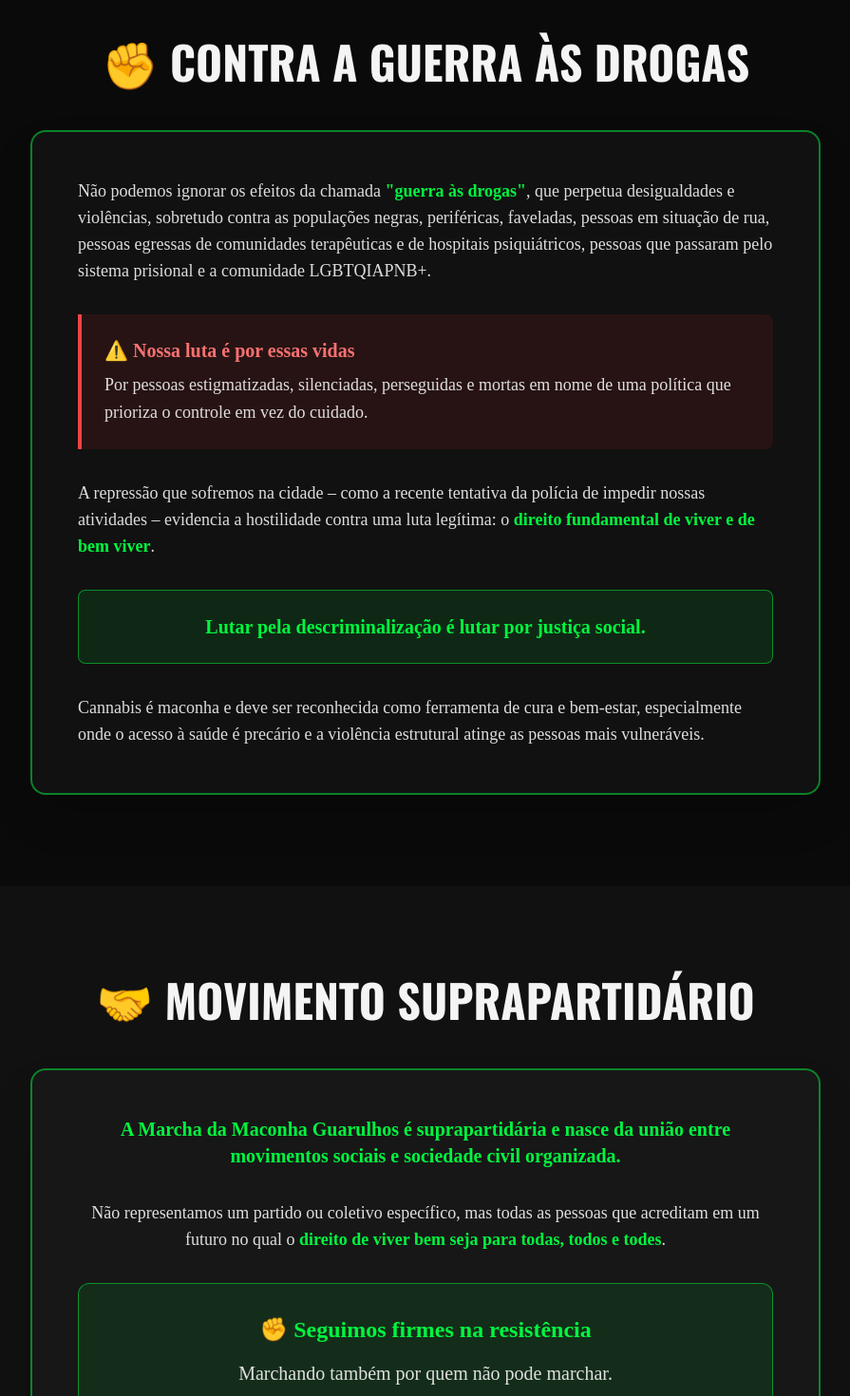
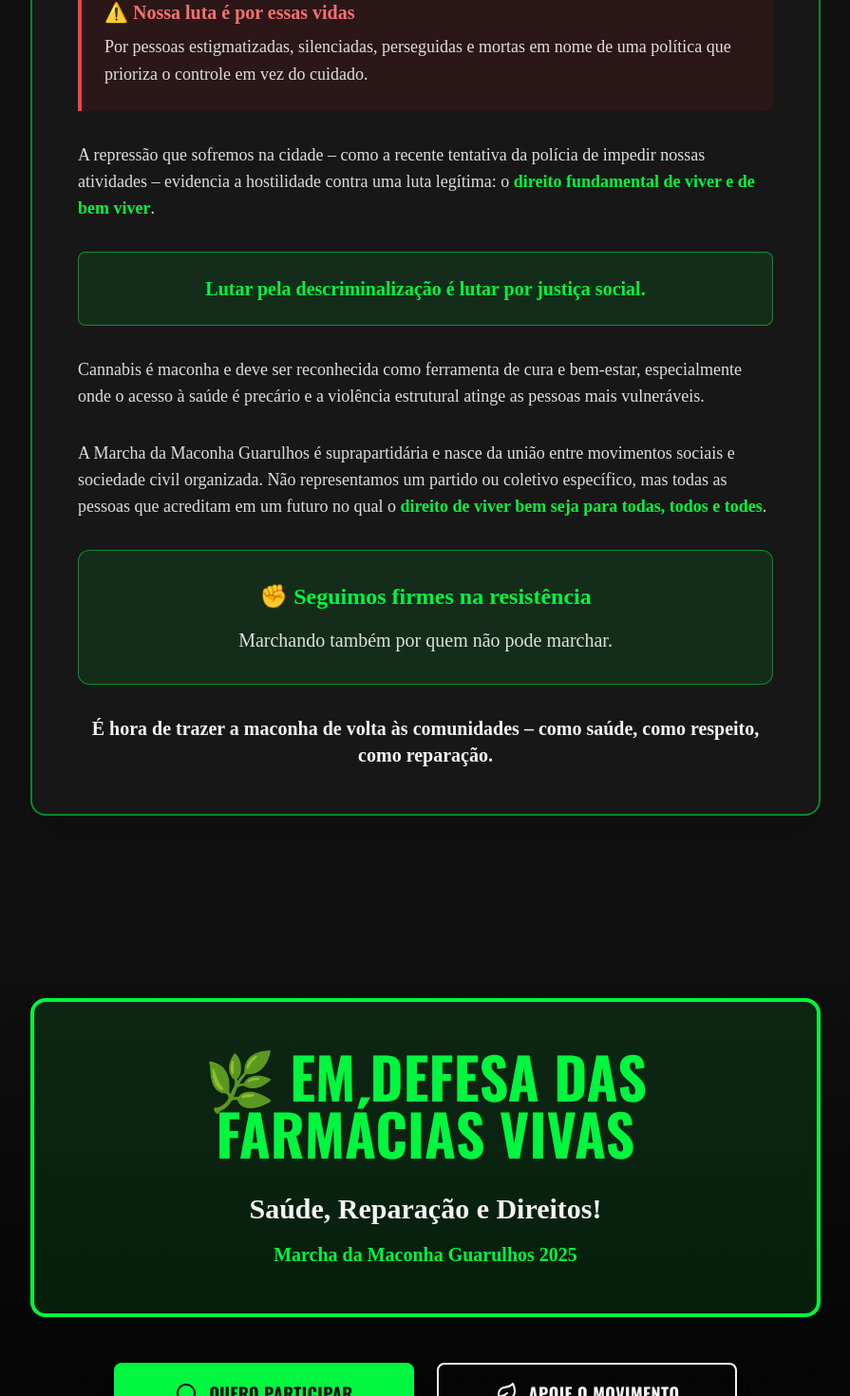
Before and after one commit to limaluizpaulo/marcha, a Next.js app: page /manifesto in a window 1280 px wide. Shown: the part 1495-2965 px from the top of the page at 95% size, without its empty margins (192-1087 px from the left). Built offline with nearby package versions, Linux system fonts and the light colour scheme.

Commit message:
update: refine section titles and remove redundant content in Manifesto page

```diff
--- a/app/manifesto/page.tsx
+++ b/app/manifesto/page.tsx
@@ -110,7 +110,7 @@ export default function ManifestoPage() {
           </AnimatedSection>
         </section>
 
-        {/* Seção 1: Manifesto Oficial */}
+        {/* Manifesto Completo */}
         <AnimatedSection className="bg-preto-asfalto py-12 sm:py-24 px-4" animationClass="animate-fadeInUp" delay="0.3s">
           <div className="container mx-auto max-w-4xl">
             <div className="bg-neutral-900 p-4 sm:p-8 lg:p-12 rounded-xl sm:rounded-2xl border-2 border-verde-detalhe/50 shadow-2xl">
@@ -147,20 +147,7 @@ export default function ManifestoPage() {
                   implementadas políticas públicas de acesso à medicina endocanabinoide e que a sociedade reconheça
                   a cannabis como recurso valioso no cuidado de diversas condições, garantindo acesso, dignidade e reparação.
                 </p>
-              </div>
-            </div>
-          </div>
-        </AnimatedSection>
 
-        {/* Seção 2: Guerra às Drogas e Violência Estrutural */}
-        <section className="bg-neutral-950 py-12 sm:py-24 px-4">
-          <AnimatedSection className="container mx-auto max-w-4xl" animationClass="animate-fadeInUp" delay="0.2s">
-            <h2 className="font-oswald text-2xl sm:text-4xl lg:text-5xl font-bold uppercase mb-8 sm:mb-12 text-branco-giz text-center leading-tight px-2">
-              ✊ Contra a Guerra às Drogas
-            </h2>
-
-            <div className="bg-preto-asfalto p-4 sm:p-8 lg:p-12 rounded-xl sm:rounded-2xl border-2 border-verde-detalhe/50 shadow-2xl">
-              <div className="space-y-6 sm:space-y-8 text-base sm:text-lg text-branco-giz/90 leading-relaxed">
                 <p>
                   Não podemos ignorar os efeitos da chamada <strong className="text-verde-detalhe">"guerra às drogas"</strong>,
                   que perpetua desigualdades e violências, sobretudo contra as populações negras, periféricas, faveladas,
@@ -190,30 +177,14 @@ export default function ManifestoPage() {
                   Cannabis é maconha e deve ser reconhecida como ferramenta de cura e bem-estar, especialmente onde
                   o acesso à saúde é precário e a violência estrutural atinge as pessoas mais vulneráveis.
                 </p>
-              </div>
-            </div>
-          </AnimatedSection>
-        </section>
-
-        {/* Seção 3: Movimento Suprapartidário */}
-        <AnimatedSection className="bg-preto-asfalto py-12 sm:py-24 px-4" animationClass="animate-fadeInUp" delay="0.3s">
-          <div className="container mx-auto max-w-4xl">
-            <h2 className="font-oswald text-2xl sm:text-4xl lg:text-5xl font-bold uppercase mb-8 sm:mb-12 text-branco-giz text-center leading-tight px-2">
-              🤝 Movimento Suprapartidário
-            </h2>
-
-            <div className="bg-neutral-900 p-4 sm:p-8 lg:p-12 rounded-xl sm:rounded-2xl border-2 border-verde-detalhe/50 shadow-2xl">
-              <div className="space-y-6 sm:space-y-8 text-base sm:text-lg text-branco-giz/90 leading-relaxed text-center">
-                <p className="text-lg sm:text-xl font-bold text-verde-detalhe mb-4 sm:mb-6 leading-tight">
-                  A Marcha da Maconha Guarulhos é suprapartidária e nasce da união entre movimentos sociais e sociedade civil organizada.
-                </p>
 
                 <p>
+                  A Marcha da Maconha Guarulhos é suprapartidária e nasce da união entre movimentos sociais e sociedade civil organizada.
                   Não representamos um partido ou coletivo específico, mas todas as pessoas que acreditam em um futuro
                   no qual o <strong className="text-verde-detalhe">direito de viver bem seja para todas, todos e todes</strong>.
                 </p>
 
-                <div className="bg-verde-detalhe/10 border border-verde-detalhe/50 p-4 sm:p-8 rounded-xl">
+                <div className="bg-verde-detalhe/10 border border-verde-detalhe/50 p-4 sm:p-8 rounded-xl text-center">
                   <p className="text-xl sm:text-2xl font-bold text-verde-detalhe mb-3 sm:mb-4 leading-tight">
                     ✊ Seguimos firmes na resistência
                   </p>
@@ -222,7 +193,7 @@ export default function ManifestoPage() {
                   </p>
                 </div>
 
-                <p className="text-xl font-bold text-branco-giz">
+                <p className="text-xl font-bold text-branco-giz text-center">
                   É hora de trazer a maconha de volta às comunidades – como saúde, como respeito, como reparação.
                 </p>
               </div>
@@ -230,7 +201,9 @@ export default function ManifestoPage() {
           </div>
         </AnimatedSection>
 
-        {/* Seção 4: Chamada para Ação Final */}
+
+
+        {/* Chamada para Ação Final */}
         <AnimatedSection className="bg-gradient-to-b from-preto-asfalto to-black py-12 sm:py-24 px-4" animationClass="animate-fadeIn" delay="0.4s">
           <div className="container mx-auto max-w-4xl text-center">
             <div className="bg-verde-detalhe/10 border-4 border-verde-detalhe p-4 sm:p-8 lg:p-12 rounded-xl sm:rounded-2xl shadow-2xl mb-8 sm:mb-12">
```
